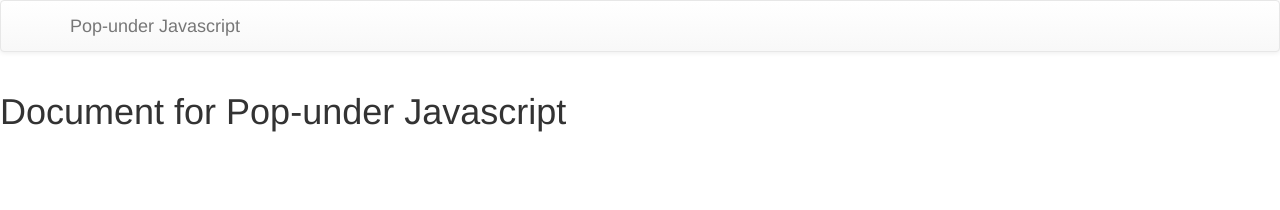
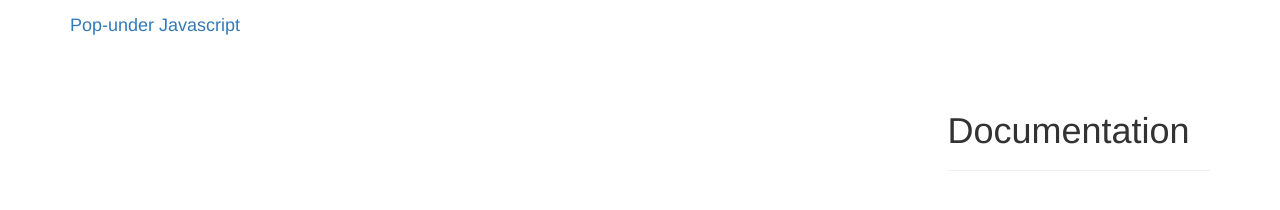
Before and after one commit to yesup/pop-javascript, a website: page docs/index.html in a window 1280 px wide. Drawn offline with nearby package versions, Linux system fonts and the light colour scheme.

Commit message:
document

```diff
--- a/docs/index.html
+++ b/docs/index.html
@@ -19,7 +19,7 @@ and open the template in the editor.
               crossorigin="anonymous">
     </head>
     <body>
-        <nav class="navbar navbar-default">
+        <header class="navbar navbar-static-top">
             <div class="container">
                 <div class="navbar-header">
                     <a class="navbar-brand" href="#">
@@ -27,13 +27,20 @@ and open the template in the editor.
                     </a>
                 </div>
             </div>
-        </nav>
+        </header>
 
         <div class="container">
+            <div class="row">
+                <div class="col-md-9">
 
+                </div>
+                <div class="col-md-3">
+                    <div class="page-header">
+                        <h1>Documentation</h1>
+                    </div>
+                </div>
+            </div>
         </div>
-
-        <h1>Document for Pop-under Javascript</h1>
 
         <script src="https://maxcdn.bootstrapcdn.com/bootstrap/3.3.7/js/bootstrap.min.js"
                 integrity="sha384-Tc5IQib027qvyjSMfHjOMaLkfuWVxZxUPnCJA7l2mCWNIpG9mGCD8wGNIcPD7Txa"
```
